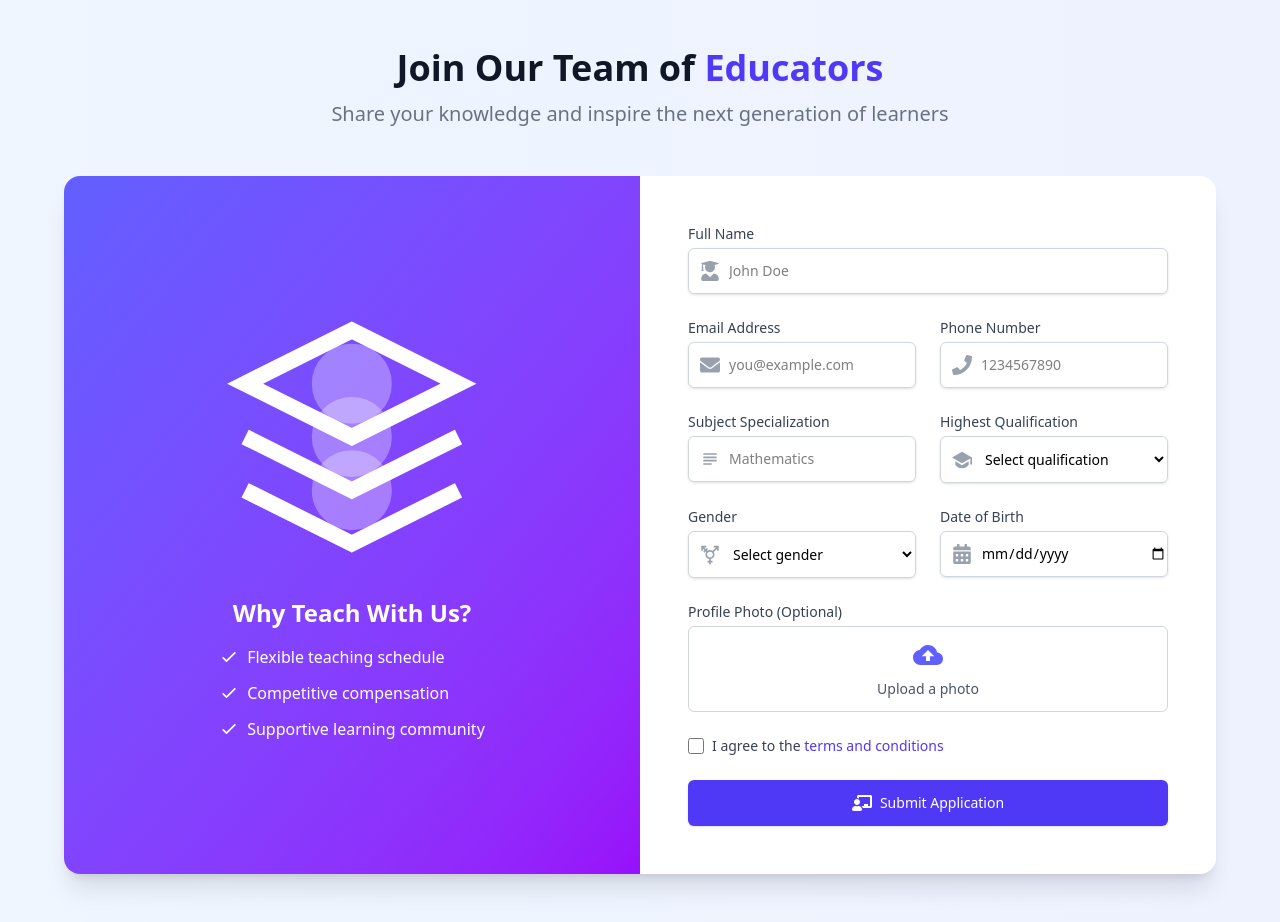
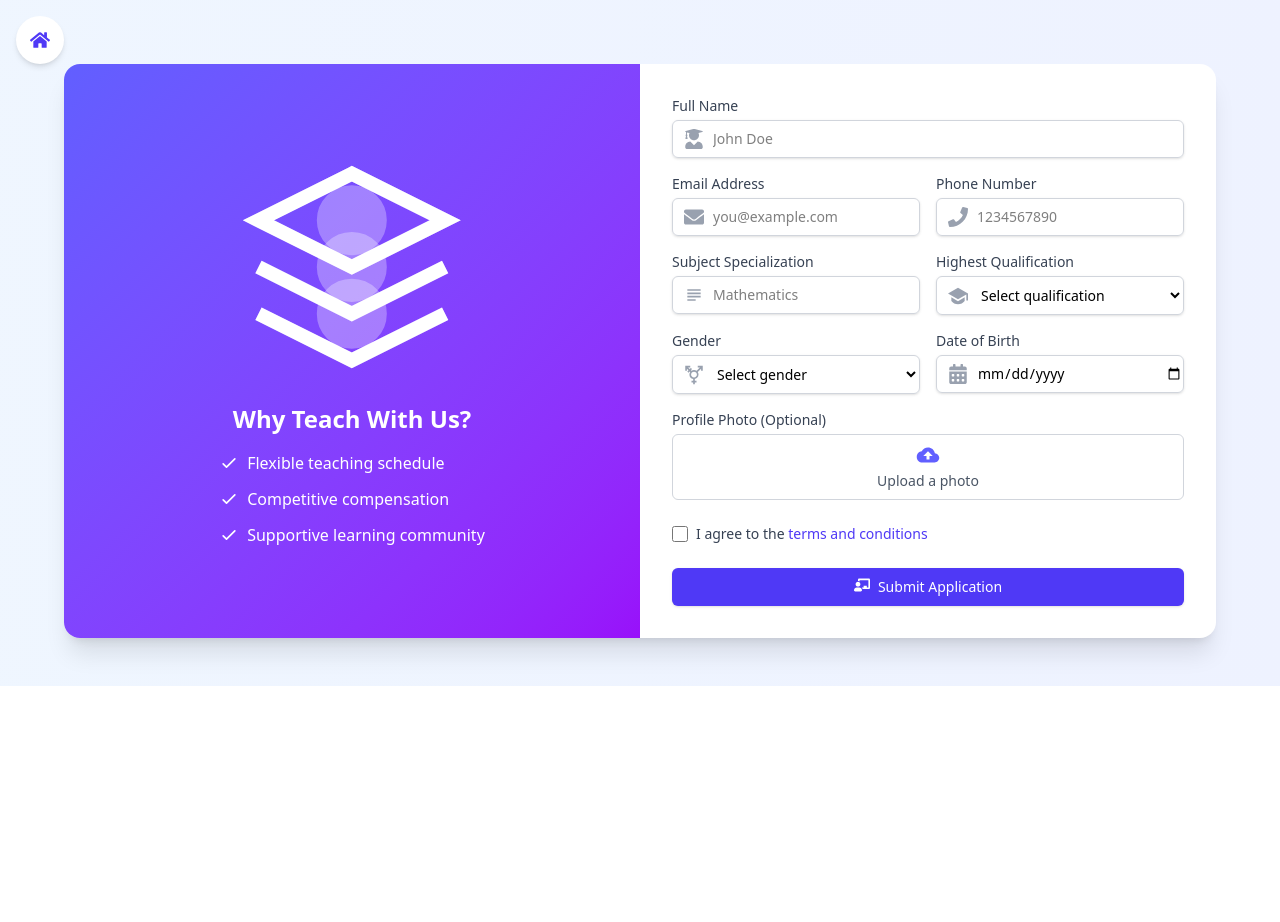
Before and after one commit to FarhanYousafzai0/Learning-Management-System., a React (Vite) app in the folder Frontend/: page /becomeTeacher in a window 1280 px wide. After the commit the page ends 800 px from the top, so only its background shows below. Built offline with nearby package versions, Linux system fonts and the light colour scheme.

Commit message:
Good Night

```diff
--- a/Frontend/src/pages/Teacher/BecomeTeacherForm.jsx
+++ b/Frontend/src/pages/Teacher/BecomeTeacherForm.jsx
@@ -1,9 +1,11 @@
 import React, { useState } from 'react';
 import { useForm } from 'react-hook-form';
-import { FaChalkboardTeacher, FaUserGraduate, FaCalendarAlt, FaPhone, FaEnvelope, FaIdCard } from 'react-icons/fa';
+import { FaChalkboardTeacher, FaUserGraduate, FaCalendarAlt, FaPhone, FaEnvelope, FaHome } from 'react-icons/fa';
 import { MdSubject, MdTransgender } from 'react-icons/md';
 import { RiGraduationCapFill } from 'react-icons/ri';
 import { IoMdCloudUpload } from 'react-icons/io';
+import { motion } from 'framer-motion';
+import { Link } from 'react-router-dom';
 import axios from 'axios';
 
 const BecomeTeacherForm = () => {
@@ -30,7 +32,11 @@ const BecomeTeacherForm = () => {
       }
 
       // Replace with your API endpoint
-
+      // await axios.post('/api/teacher-applications', formData, {
+      //   headers: {
+      //     'Content-Type': 'multipart/form-data'
+      //   }
+      // });
 
       setSubmitSuccess(true);
       reset();
@@ -65,24 +71,37 @@ const BecomeTeacherForm = () => {
   }
 
   return (
-    <div className="min-h-screen bg-gradient-to-r from-blue-50 to-indigo-50 py-12 px-4 sm:px-6 lg:px-8">
-      <div className="max-w-6xl mx-auto">
-        <div className="text-center mb-12">
-          <h1 className="text-3xl font-extrabold text-gray-900 sm:text-4xl">
-            Join Our Team of <span className="text-indigo-600">Educators</span>
-          </h1>
-          <p className="mt-3 text-xl text-gray-500">
-            Share your knowledge and inspire the next generation of learners
-          </p>
+    <div className=" bg-gradient-to-r from-blue-50 to-indigo-50 py-12 px-4 sm:px-6 lg:px-8 ">
+      {/* Animated Home Button */}
+      <motion.div
+        initial={{ x: -100 }}
+        animate={{ x: 0 }}
+        transition={{ type: 'spring', stiffness: 100 }}
+        className="absolute top-4 left-4"
+      >
+        <Link
+          to="/"
+          className="flex items-center justify-center w-12 h-12 rounded-full bg-white shadow-md hover:bg-indigo-50 transition-colors duration-200"
+        >
+          <FaHome className="text-indigo-600 text-xl" />
+        </Link>
+      </motion.div>
+
+      <div className="max-w-6xl mx-auto h-full">
+        <div className="text-center mb-4">
+          {/* <h1 className="text-3xl font-extrabold text-gray-900 sm:text-4xl">
+            Join Our Team of <span className="text-indigo-600">PNY</span>
+          </h1> */}
+
         </div>
 
-        <div className="bg-white rounded-2xl shadow-xl overflow-hidden">
-          <div className="flex flex-col lg:flex-row">
+        <div className="bg-white rounded-2xl shadow-xl overflow-hidden max-h-[85vh]">
+          <div className="flex flex-col lg:flex-row h-full">
             {/* SVG Illustration Side */}
-            <div className="lg:w-1/2 bg-gradient-to-br from-indigo-500 to-purple-600 p-12 flex items-center justify-center">
+            <div className="lg:w-1/2 bg-gradient-to-br from-indigo-500 to-purple-600 p-8 flex items-center justify-center overflow-y-auto">
               <div className="text-white text-center">
                 <div className="max-w-md mx-auto">
-                  <svg xmlns="http://www.w3.org/2000/svg" viewBox="0 0 24 24" fill="none" stroke="currentColor" strokeWidth="1.5" className="w-full h-64">
+                  <svg xmlns="http://www.w3.org/2000/svg" viewBox="0 0 24 24" fill="none" stroke="currentColor" strokeWidth="1.5" className="w-full h-56">
                     <path d="M12 2L2 7l10 5 10-5-10-5zM2 17l10 5 10-5M2 12l10 5 10-5" opacity="0.3"/>
                     <path d="M12 2L2 7l10 5 10-5-10-5zM2 17l10 5 10-5M2 12l10 5 10-5"/>
                     <circle cx="12" cy="12" r="3" fill="currentColor" opacity="0.3"/>
@@ -90,7 +109,7 @@ const BecomeTeacherForm = () => {
                     <circle cx="12" cy="17" r="3" fill="currentColor" opacity="0.3"/>
                   </svg>
                 </div>
-                <h2 className="text-2xl font-bold mt-8 mb-4">Why Teach With Us?</h2>
+                <h2 className="text-2xl font-bold mt-6 mb-4">Why Teach With Us?</h2>
                 <ul className="space-y-3 text-left max-w-xs mx-auto">
                   <li className="flex items-center">
                     <svg className="w-5 h-5 mr-2" fill="none" stroke="currentColor" viewBox="0 0 24 24">
@@ -115,9 +134,9 @@ const BecomeTeacherForm = () => {
             </div>
 
             {/* Form Side */}
-            <div className="lg:w-1/2 p-8 sm:p-12">
+            <div className="lg:w-1/2 p-6 sm:p-8 overflow-y-auto">
               <form onSubmit={handleSubmit(onSubmit)} className="space-y-6">
-                <div className="grid grid-cols-1 gap-6 sm:grid-cols-2">
+                <div className="grid grid-cols-1 gap-4 sm:grid-cols-2">
                   {/* Full Name */}
                   <div className="sm:col-span-2">
                     <label htmlFor="fullName" className="block text-sm font-medium text-gray-700 mb-1">
@@ -132,7 +151,7 @@ const BecomeTeacherForm = () => {
                         name="fullName"
                         type="text"
                         {...register("fullName", { required: "Full name is required" })}
-                        className="pl-10 block w-full shadow-sm sm:text-sm border-gray-300 rounded-md py-3 border focus:ring-indigo-500 focus:border-indigo-500"
+                        className="pl-10 block w-full shadow-sm sm:text-sm border-gray-300 rounded-md py-2 border focus:ring-indigo-500 focus:border-indigo-500"
                         placeholder="John Doe"
                       />
                     </div>
@@ -161,7 +180,7 @@ const BecomeTeacherForm = () => {
                             message: "Invalid email address"
                           }
                         })}
-                        className="pl-10 block w-full shadow-sm sm:text-sm border-gray-300 rounded-md py-3 border focus:ring-indigo-500 focus:border-indigo-500"
+                        className="pl-10 block w-full shadow-sm sm:text-sm border-gray-300 rounded-md py-2 border focus:ring-indigo-500 focus:border-indigo-500"
                         placeholder="you@example.com"
                       />
                     </div>
@@ -190,7 +209,7 @@ const BecomeTeacherForm = () => {
                             message: "Invalid phone number"
                           }
                         })}
-                        className="pl-10 block w-full shadow-sm sm:text-sm border-gray-300 rounded-md py-3 border focus:ring-indigo-500 focus:border-indigo-500"
+                        className="pl-10 block w-full shadow-sm sm:text-sm border-gray-300 rounded-md py-2 border focus:ring-indigo-500 focus:border-indigo-500"
                         placeholder="1234567890"
                       />
                     </div>
@@ -213,7 +232,7 @@ const BecomeTeacherForm = () => {
                         name="subject"
                         type="text"
                         {...register("subject", { required: "Subject is required" })}
-                        className="pl-10 block w-full shadow-sm sm:text-sm border-gray-300 rounded-md py-3 border focus:ring-indigo-500 focus:border-indigo-500"
+                        className="pl-10 block w-full shadow-sm sm:text-sm border-gray-300 rounded-md py-2 border focus:ring-indigo-500 focus:border-indigo-500"
                         placeholder="Mathematics"
                       />
                     </div>
@@ -235,7 +254,7 @@ const BecomeTeacherForm = () => {
                         id="qualification"
                         name="qualification"
                         {...register("qualification", { required: "Qualification is required" })}
-                        className="pl-10 block w-full shadow-sm sm:text-sm border-gray-300 rounded-md py-3 border focus:ring-indigo-500 focus:border-indigo-500"
+                        className="pl-10 block w-full shadow-sm sm:text-sm border-gray-300 rounded-md py-2 border focus:ring-indigo-500 focus:border-indigo-500"
                       >
                         <option value="">Select qualification</option>
                         <option value="High School">High School</option>
@@ -263,7 +282,7 @@ const BecomeTeacherForm = () => {
                         id="gender"
                         name="gender"
                         {...register("gender", { required: "Gender is required" })}
-                        className="pl-10 block w-full shadow-sm sm:text-sm border-gray-300 rounded-md py-3 border focus:ring-indigo-500 focus:border-indigo-500"
+                        className="pl-10 block w-full shadow-sm sm:text-sm border-gray-300 rounded-md py-2 border focus:ring-indigo-500 focus:border-indigo-500"
                       >
                         <option value="">Select gender</option>
                         <option value="Male">Male</option>
@@ -291,7 +310,7 @@ const BecomeTeacherForm = () => {
                         name="dob"
                         type="date"
                         {...register("dob", { required: "Date of birth is required" })}
-                        className="pl-10 block w-full shadow-sm sm:text-sm border-gray-300 rounded-md py-3 border focus:ring-indigo-500 focus:border-indigo-500"
+                        className="pl-10 block w-full shadow-sm sm:text-sm border-gray-300 rounded-md py-2 border focus:ring-indigo-500 focus:border-indigo-500"
                       />
                     </div>
                     {errors.dob && (
@@ -307,10 +326,10 @@ const BecomeTeacherForm = () => {
                     <div className="mt-1 flex items-center">
                       <label
                         htmlFor="profilePhoto"
-                        className="relative cursor-pointer bg-white rounded-md border border-gray-300 p-3 flex items-center justify-center w-full hover:border-indigo-500 hover:bg-indigo-50 transition duration-150"
+                        className="relative cursor-pointer bg-white rounded-md border border-gray-300 p-2 flex items-center justify-center w-full hover:border-indigo-500 hover:bg-indigo-50 transition duration-150"
                       >
                         <div className="flex flex-col items-center">
-                          <IoMdCloudUpload className="h-8 w-8 text-indigo-500 mb-2" />
+                          <IoMdCloudUpload className="h-6 w-6 text-indigo-500 mb-1" />
                           <span className="text-sm text-gray-600">
                             {profilePhoto ? 'Change photo' : 'Upload a photo'}
                           </span>
@@ -331,7 +350,7 @@ const BecomeTeacherForm = () => {
                         <img
                           src={profilePhoto}
                           alt="Profile preview"
-                          className="h-16 w-16 rounded-full object-cover"
+                          className="h-12 w-12 rounded-full object-cover"
                         />
                         <button
                           type="button"
@@ -368,7 +387,7 @@ const BecomeTeacherForm = () => {
                   <button
                     type="submit"
                     disabled={isSubmitting}
-                    className={`w-full flex justify-center py-3 px-4 border border-transparent rounded-md shadow-sm text-sm font-medium text-white bg-indigo-600 hover:bg-indigo-700 focus:outline-none focus:ring-2 focus:ring-offset-2 focus:ring-indigo-500 transition duration-200 ${isSubmitting ? 'opacity-70 cursor-not-allowed' : ''}`}
+                    className={`w-full flex justify-center py-2 px-4 border border-transparent rounded-md shadow-sm text-sm font-medium text-white bg-indigo-600 hover:bg-indigo-700 focus:outline-none focus:ring-2 focus:ring-offset-2 focus:ring-indigo-500 transition duration-200 ${isSubmitting ? 'opacity-70 cursor-not-allowed' : ''}`}
                   >
                     {isSubmitting ? (
                       <>
@@ -380,7 +399,7 @@ const BecomeTeacherForm = () => {
                       </>
                     ) : (
                       <>
-                        <FaChalkboardTeacher className="mr-2 h-5 w-5" />
+                        <FaChalkboardTeacher className="mr-2 h-4 w-4" />
                         Submit Application
                       </>
                     )}
```
Also changed, not shown: 1 other file (tests, documents, lock files or other folders).
